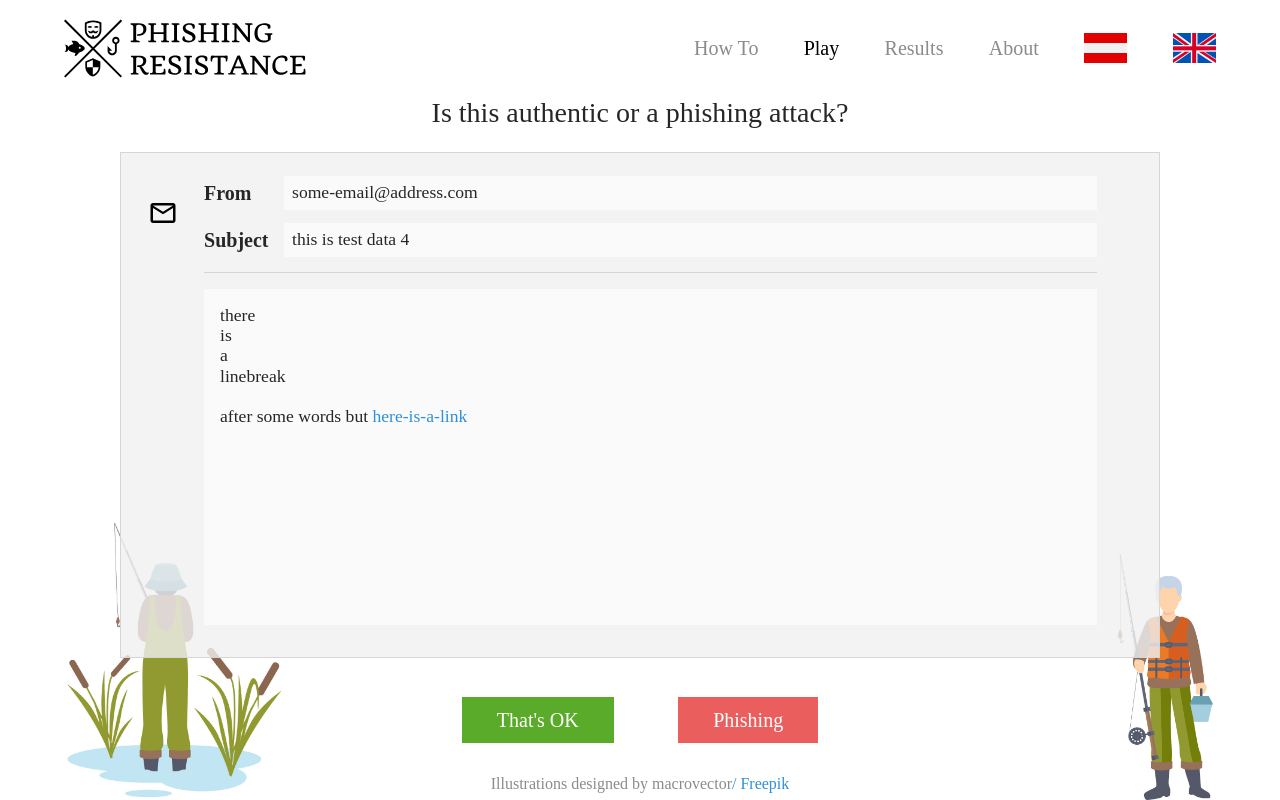
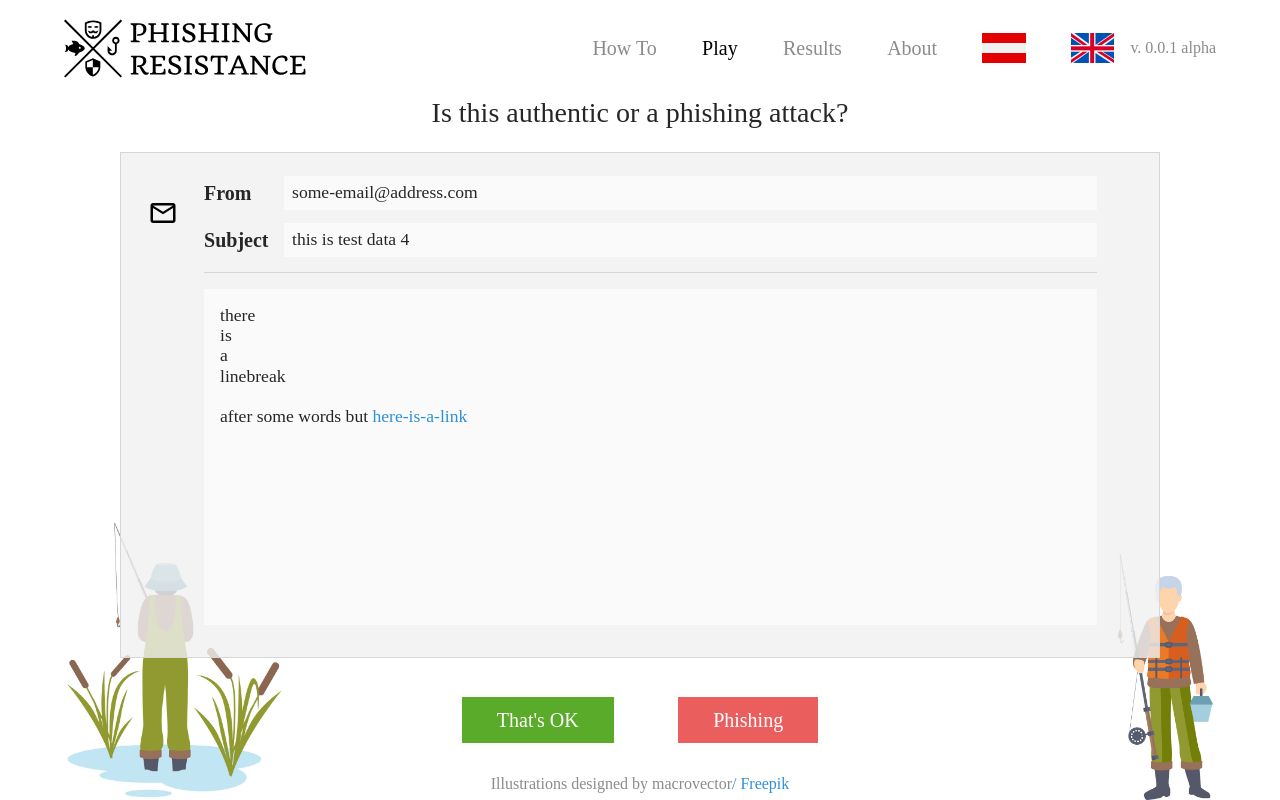
Before and after one commit to Lukas-Krickl/Phishing-Resistance, a plain HTML site: page sites/en/play.html in a window 1280 px wide. Drawn offline with Linux system fonts and the light colour scheme; a web font is replaced by a local one.

Commit message:
inserted version span

```diff
--- a/css/stylesheet.css
+++ b/css/stylesheet.css
@@ -279,6 +279,11 @@ li a {
 
 .hidden {
   display: none !important;
+}
+
+.version {
+  color: var(--light-text);
+  margin-left: 1rem;
 }
 
 .hints {
--- a/sites/en/play.html
+++ b/sites/en/play.html
@@ -24,6 +24,7 @@
           <a href="about.html">About</a>
           <a href="../de/play.html"><img src="../../assets/icons/AT.svg" height="30px" alt="Deutsch"></a>
           <a href="../en/play.html"><img src="../../assets/icons/EN.svg" height="30px" alt="English"></a>
+          <span class="version">v. 0.0.1 alpha</span>
         </nav>
       </header>
       <h3 class="question-header">Is this authentic or a phishing attack?</h3>
```
Also changed, not shown: index.html (+5 -3 lines), sites/en/about.html (+6 -5 lines), sites/en/howto.html (+1 -0 lines), sites/en/results.html (+1 -0 lines).
